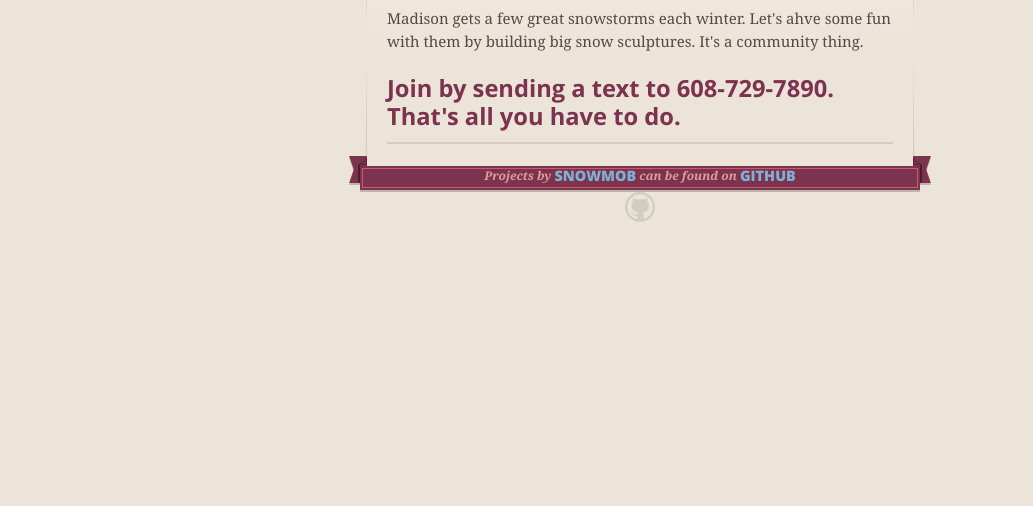
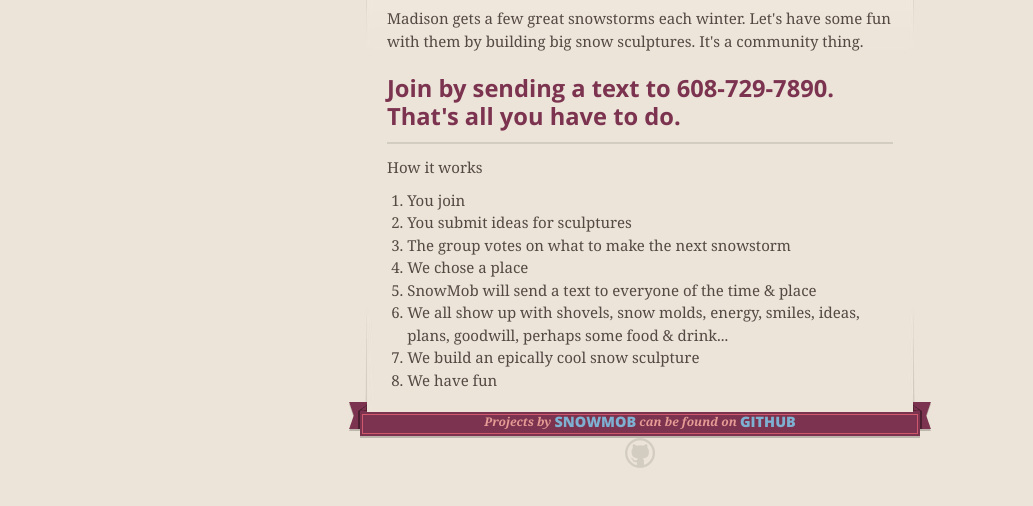
Before and after one commit to SnowMob/snowmob.github.io, a plain HTML site: page index.html in a window 1280 px wide. Shown: the part 282-788 px from the top of the page, without its empty margins (0-1033 px from the left). Drawn offline with nearby package versions, Linux system fonts and the light colour scheme.

Commit message:
steps to snowmob

```diff
--- a/index.html
+++ b/index.html
@@ -48,10 +48,22 @@
         <h1>
 <a name="welcome-to-the-madison-snow-mob" class="anchor" href="#welcome-to-the-madison-snow-mob"><span class="octicon octicon-link"></span></a>Welcome to the Madison Snow Mob</h1>
 
-<p>Madison gets a few great snowstorms each winter. Let's ahve some fun with them by building big snow sculptures.  It's a community thing.</p>
+<p>Madison gets a few great snowstorms each winter. Let's have some fun with them by building big snow sculptures.  It's a community thing.</p>
 
 <h2>
-<a name="join-by-sending-a-text-to-608-729-7890--thats-all-you-have-to-do" class="anchor" href="#join-by-sending-a-text-to-608-729-7890--thats-all-you-have-to-do"><span class="octicon octicon-link"></span></a>Join by sending a text to 608-729-7890.  That's all you have to do.</h2>
+Join by sending a text to 608-729-7890.  That's all you have to do.</h2>
+
+How it works
+<ol>
+  <li>You join</li>
+  <li>You submit ideas for sculptures</li>
+  <li>The group votes on what to make the next snowstorm</li>
+  <li>We chose a place</li>
+  <li>SnowMob will send a text to everyone of the time & place</li>
+  <li>We all show up with shovels, snow molds, energy, smiles, ideas, plans, goodwill, perhaps some food & drink...</li>
+  <li>We build an epically cool snow sculpture</li>
+  <li>We have fun</li>
+</ol>
       </section>
 
       <footer>
```
